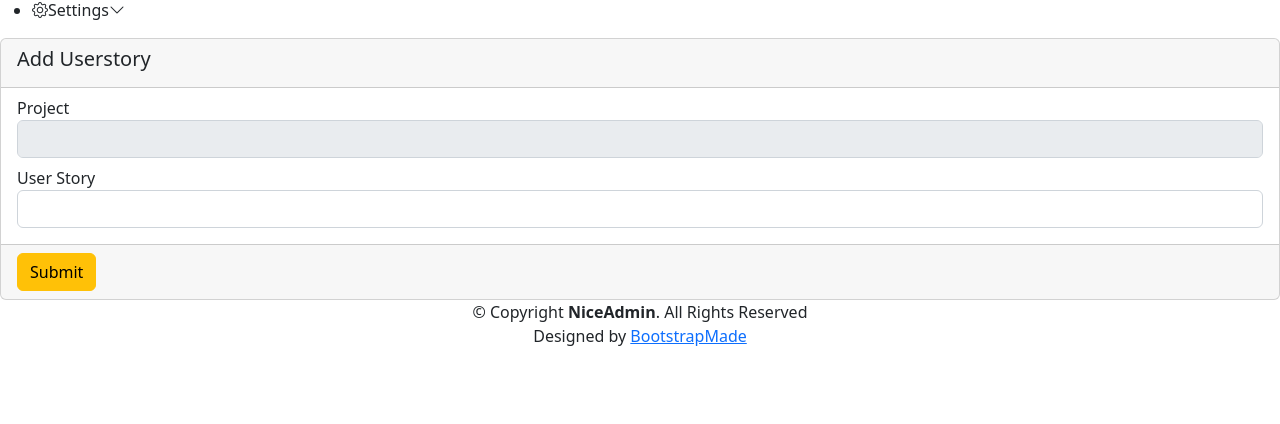
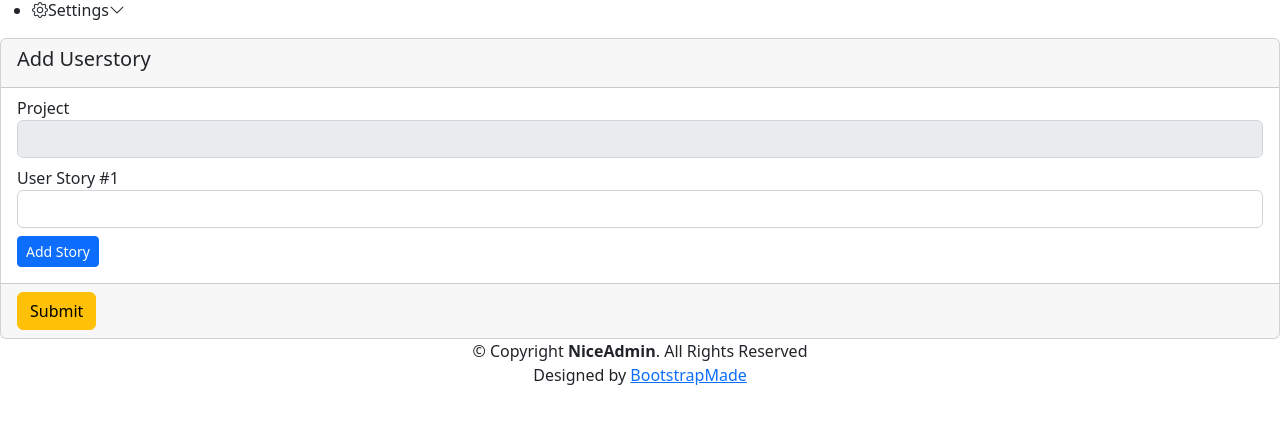
Before and after one commit to anisamna/one_page_ambiguity, a Django app: template inputUS/templates/inputUS/add_userstory.html in a window 1280 px wide. Shown: the part 50-474 px from the top of the page. Run offline with Django 4.2, Linux system fonts and the light colour scheme; the template is opened without the code that fills it, so the values that code supplies are empty; some libraries are stand-ins or nearby versions.

Commit message:
feat: revisi terbaru

```diff
--- a/inputUS/templates/inputUS/add_userstory.html
+++ b/inputUS/templates/inputUS/add_userstory.html
@@ -1,4 +1,6 @@
 {% extends 'base.html' %}
+
+{% block title %}Add Userstory{% endblock %}
 
 {% block contentLeft %}
 <form method="post">
@@ -12,14 +14,53 @@
         <label for="project">Project</label>
         <input class="form-control" value="{{ project.Project_Name }}" disabled />
       </div>
-      <div class="form-group mt-2">
-        <label for="userstory_id">User Story</label>
-        <input name="userstory" class="form-control" id="userstory_id" />
+      <div id="list_form_story" class="my-2">
       </div>
+      <button class="btn btn-primary btn-sm" id="add_story_id" type="button">Add Story</button>
     </div>
     <div class="card-footer">
-      <button class="btn btn-warning">Submit</button>
+      <button class="btn btn-warning" type="submit">Submit</button>
     </div>
   </div>
 </form>
 {% endblock %}
+
+{% block extrajs %}
+{{ block.super }}
+<script src="https://ajax.googleapis.com/ajax/libs/jquery/3.6.3/jquery.min.js"></script>
+<script>
+  const remote_user_story = (elem) => {
+    console.log('elem', elem)
+    $(`.${elem}`).remove();
+  }
+
+  $(function(){
+    const elem_list_story = $('#list_form_story')
+    elem_list_story.html(`
+      <div class="form-group mt-2">
+        <label for="userstory_id_1">User Story #1</label>
+        <input name="userstory[]" class="form-control" id="userstory_id_1" />
+      </div>
+    `)
+
+    $('#add_story_id').on('click', function(){
+      const elem_list_story = $('#list_form_story')
+      const input_story = elem_list_story.find('input')
+      if (input_story.length > 0){
+        const index_story = input_story.length+1
+        elem_list_story.append(`
+          <div class="form-group mt-2 form-input-userstory-${index_story}">
+            <label for="userstory_id_${index_story}">User Story #${index_story}</label>
+            <div class="input-group mb-3">
+              <input name="userstory[]" class="form-control" id="userstory_id_${index_story}" />
+              <div class="input-group-append">
+                <button class="btn btn-outline-danger" type="button" onclick="remote_user_story('form-input-userstory-${index_story}')">Remove</button>
+              </div>
+            </div>
+          </div>
+        `)
+      }
+    })
+  })
+</script>
+{% endblock %}
--- a/inputUS/templates/inputUS/edit_userstory.html
+++ b/inputUS/templates/inputUS/edit_userstory.html
@@ -1,4 +1,6 @@
 {% extends 'base.html' %}
+
+{% block title %}Add Userstory{% endblock %}
 
 {% block contentLeft %}
 <form method="post">
--- a/inputUS/templatetags/reporttag.py
+++ b/inputUS/templatetags/reporttag.py
@@ -23,7 +23,11 @@ def get_report_list(userstory_id, request):
                 report_list = report_list.filter(is_problem=False)
         potential_problem = request.GET.get('potential_problem', None)
         if potential_problem:
-            if potential_problem == "1":
+            if potential_problem == "0":
+                report_list = report_list.filter(
+                    status__icontains="is achieved"
+                )
+            elif potential_problem == "1":
                 report_list = report_list.filter(
                     type__in=[
                         ReportUserStory.ANALYS_TYPE.PRECISE,
```
Also changed, not shown: functions/analysis_userstory.py (+13 -9 lines), inputUS/templates/inputUS/report_userstory_list.html (+4 -4 lines), inputUS/views.py (+47 -18 lines).
